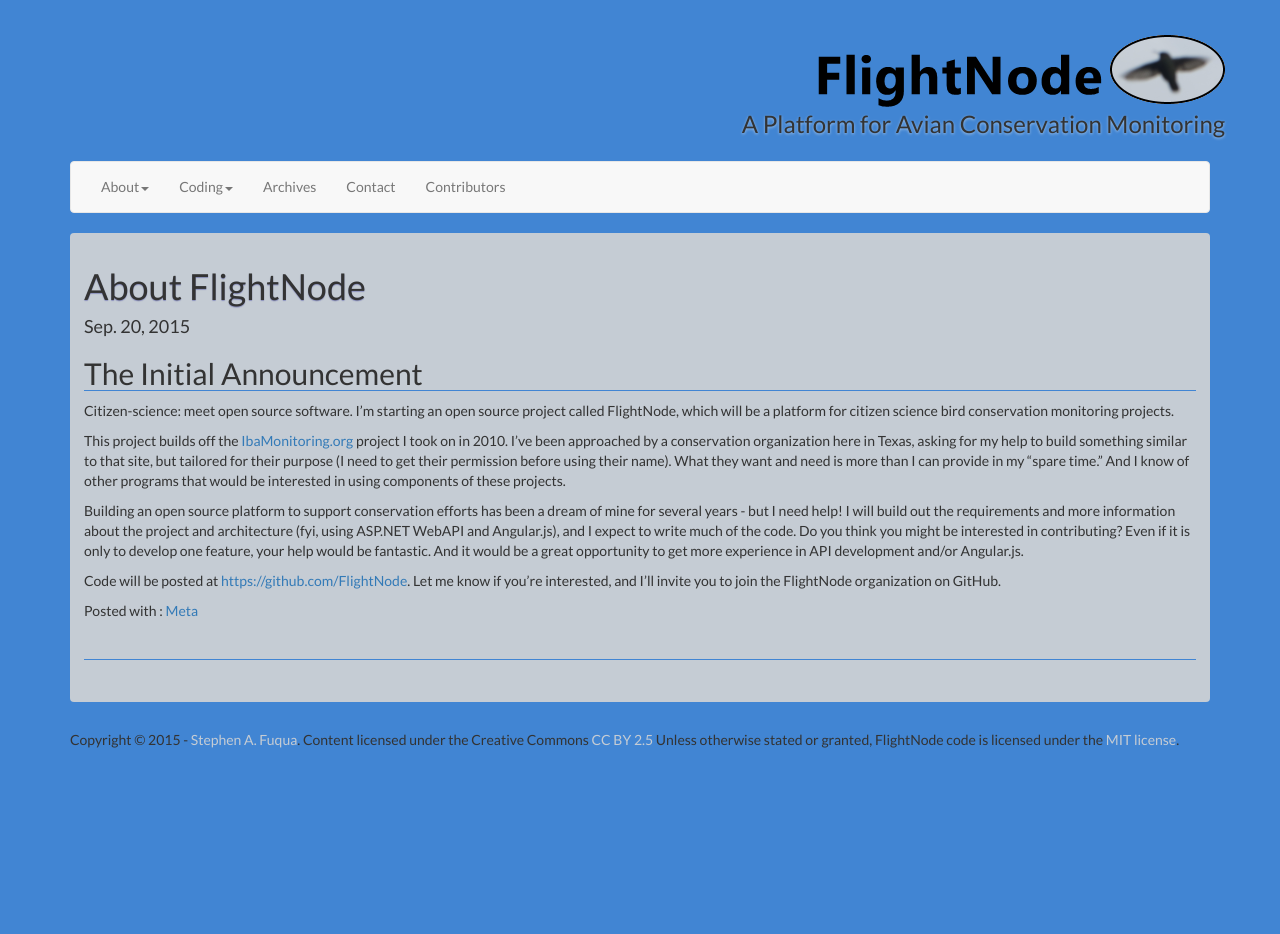
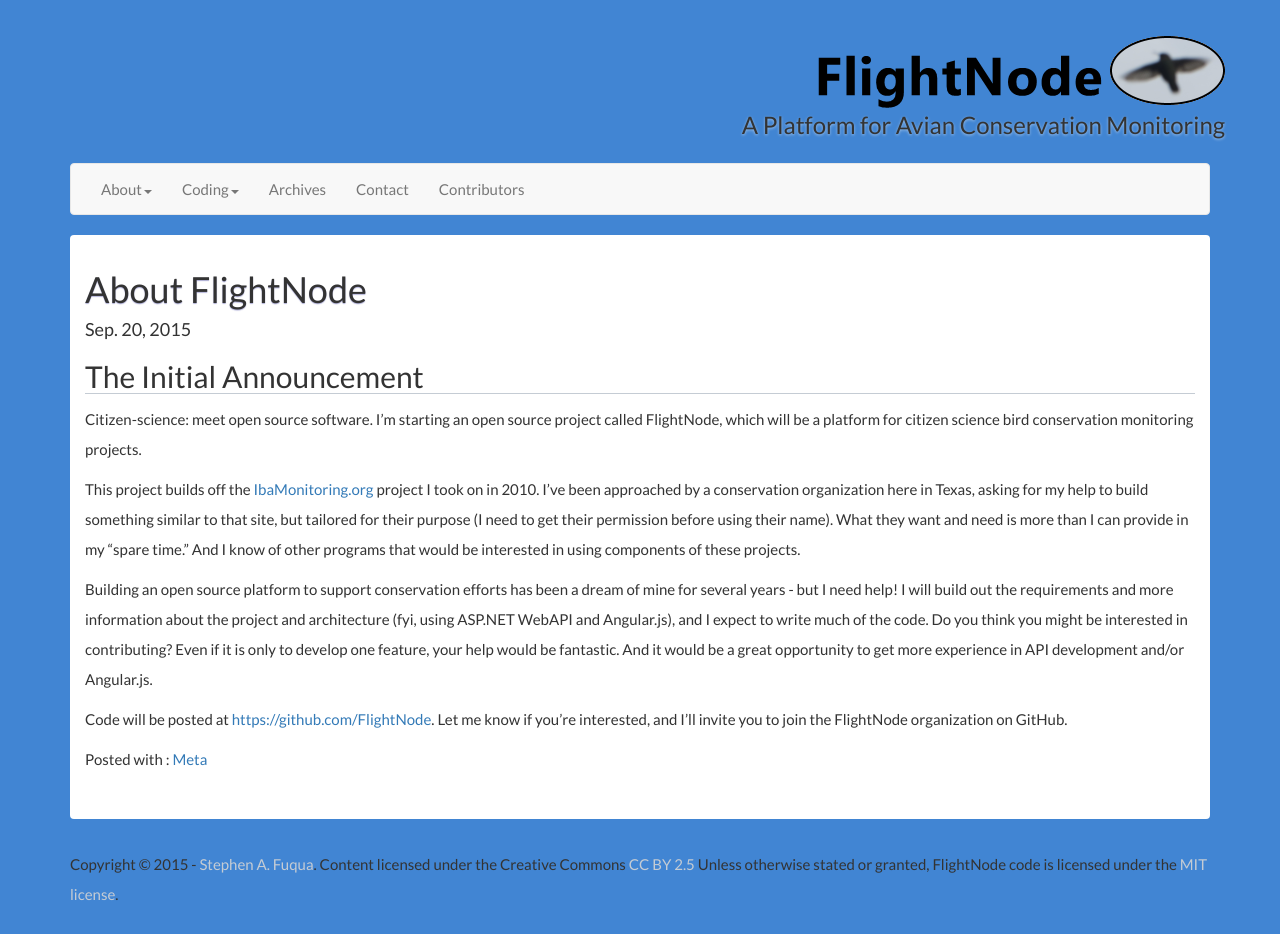
Before and after one commit to kpunjani/flightnode.github.io, a Jekyll site: the page built from about/index.md, in a window 1280 px wide. Built offline with Jekyll 4.4.1, drawn with Linux system fonts in a browser that asks for light colours; nearby versions of some CDN libraries; before the commit the page ends 900 px from its top, so only the background shows below that.

Commit message:
readability enhancements

```diff
--- a/styles/FlightNode.css
+++ b/styles/FlightNode.css
@@ -6,7 +6,12 @@
 	font-family: Lato, 'Segoe UI', Tahoma, Geneva, Verdana, sans-serif;
 	padding: 0;
 	margin: 0;
+	font-size: 15px;
 	background-color: #4185D3;
+}
+
+p, li {
+	line-height: 2em;
 }
 
 header {
@@ -20,7 +25,7 @@
 
 
 #content {
-	background-color: #C5CCD4;
+	background-color: #fff;
 	padding: 1em;
 	border-radius: 4px;
 }
@@ -31,8 +36,11 @@
 
 article {
 	margin-bottom: 2em;
-	padding-bottom: 2em;
-	border-bottom: 1px solid #4185D3;
+}
+
+article + arcticle {
+	border-top: 1px solid #4185D3;
+	padding-top: 2em;
 }
 
 footer {
@@ -53,5 +61,5 @@
 }
 
 h2 {
-	border-bottom: 1px solid #4185D3;
+	border-bottom: 1px solid #C5CCD4;
 }
```
